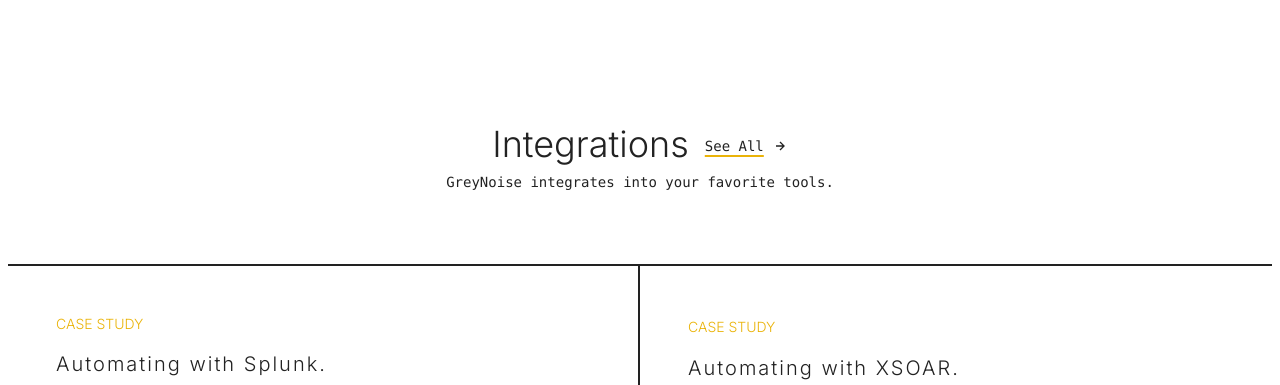
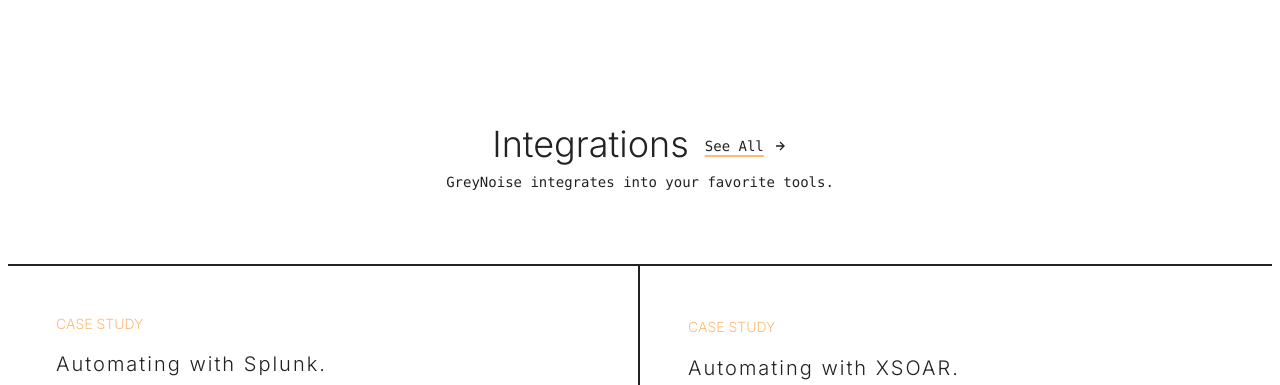
Before and after one commit to knlrvr/neu-noise, a Next.js app: page / in a window 1280 px wide. Shown: the part 3460-3845 px from the top of the page. Built offline with nearby package versions, Linux system fonts and the light colour scheme.

Commit message:
text decoration & color on integrations updated

```diff
--- a/src/components/integrations.tsx
+++ b/src/components/integrations.tsx
@@ -12,7 +12,7 @@
         <div className="flex items-end space-x-4">
           <span className="text-4xl font-light">Integrations</span>
           <div className="pb-2 flex items-center space-x-2 group cursor-pointer">
-            <p className="font-mono text-sm underline underline-offset-4 decoration-2 decoration-yellow-500">See All</p>
+            <p className="font-mono text-sm underline underline-offset-4 decoration-2 decoration-orange-300">See All</p>
             <BiRightArrowAlt
               className="group-hover:translate-x-1 transition duration-200" />
           </div>
@@ -31,7 +31,7 @@
 
       <div className="grid grid-cols-1 md:grid-cols-2 border-t-2 border-b-2 border-[#222]">
         <div className="border-b-2 md:border-b-0 md:border-r-2 border-[#222] p-12 flex flex-col">
-          <span className="text-yellow-500 uppercase text-sm font-light">case study</span>
+          <span className="text-orange-300 uppercase text-sm font-light">case study</span>
           <p className="py-4 text-xl font-light tracking-widest">
             Automating with Splunk.
           </p>
@@ -40,13 +40,13 @@
             Splunk ES and Phantom environments.
           </p>
           <div className="flex items-center space-x-2 group cursor-pointer pt-4 md:pt-8 w-24">
-            <span className="text-xs underline underline-offset-4 decoration-2 decoration-yellow-500">Read More</span>
+            <span className="text-xs underline underline-offset-4 decoration-2 decoration-orange-300">Read More</span>
             <BiRightArrowAlt
               className="group-hover:translate-x-1 transition duration-200" />
           </div>
         </div>
         <div className="p-12">
-          <span className="text-yellow-500 uppercase text-sm font-light">case study</span>
+          <span className="text-orange-300 uppercase text-sm font-light">case study</span>
           <p className="py-4 text-xl font-light tracking-widest">
             Automating with XSOAR.
           </p>
@@ -55,7 +55,7 @@
             uses GreyNoise to enrich their XSOAR alerts and reduce noise.
           </p>
           <div className="flex items-center space-x-2 group cursor-pointer pt-4 md:pt-8 w-24">
-            <span className="text-xs underline underline-offset-4 decoration-2 decoration-yellow-500">Read More</span>
+            <span className="text-xs underline underline-offset-4 decoration-2 decoration-orange-300">Read More</span>
             <BiRightArrowAlt
               className="group-hover:translate-x-1 transition duration-200" />
           </div>
```
